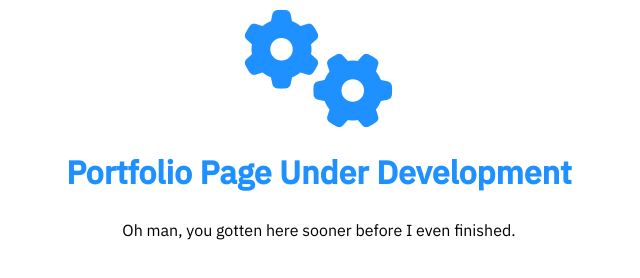
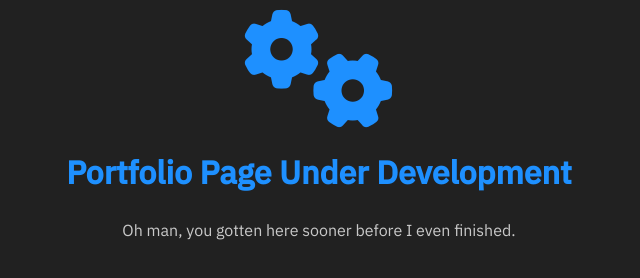
Before and after one commit to DesiredxV1to/peeceechip.github.io, a plain HTML site: page index.html in a window 1280 px wide. Shown: the whole page, without its empty margins (321-961 px from the left). Drawn offline with Linux system fonts and the light colour scheme.

Commit message:
Update index.html
Converted light mode to dark mode.

```diff
--- a/index.html
+++ b/index.html
@@ -9,11 +9,17 @@
 <script src="https://kit.fontawesome.com/1ff9319522.js" crossorigin="anonymous"></script>
 <style>
     body {
+        background-color: #212121;
         font-family: 'IBM Plex Sans Arabic', sans-serif;
     }
 
     h1{
+
         color: Dodgerblue;
+    }
+
+    p{
+        color: #c9c9c9;
     }
 </style>
     </head>
```
